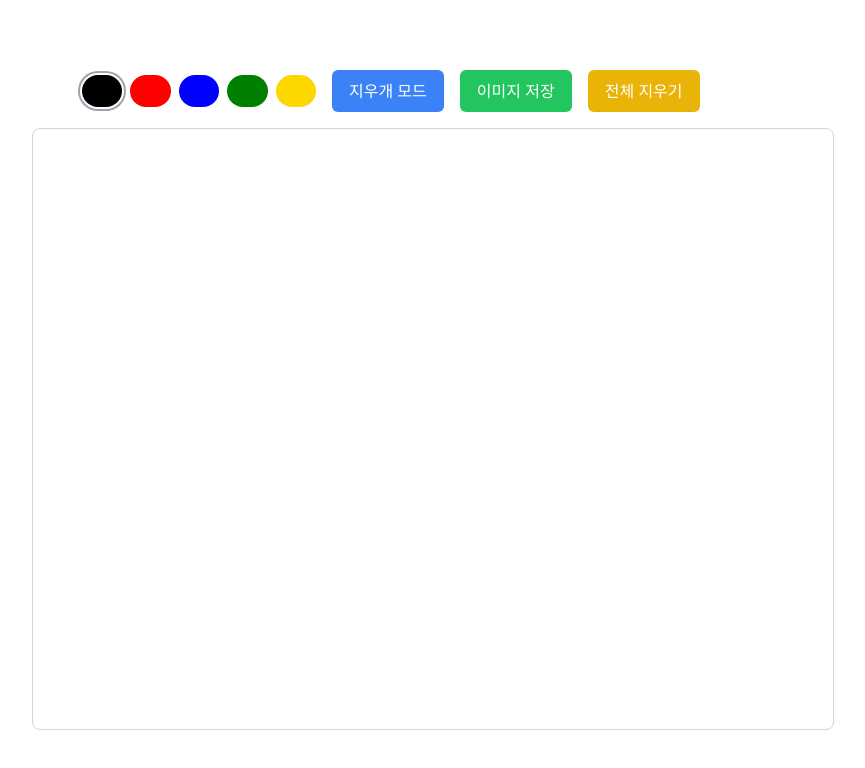
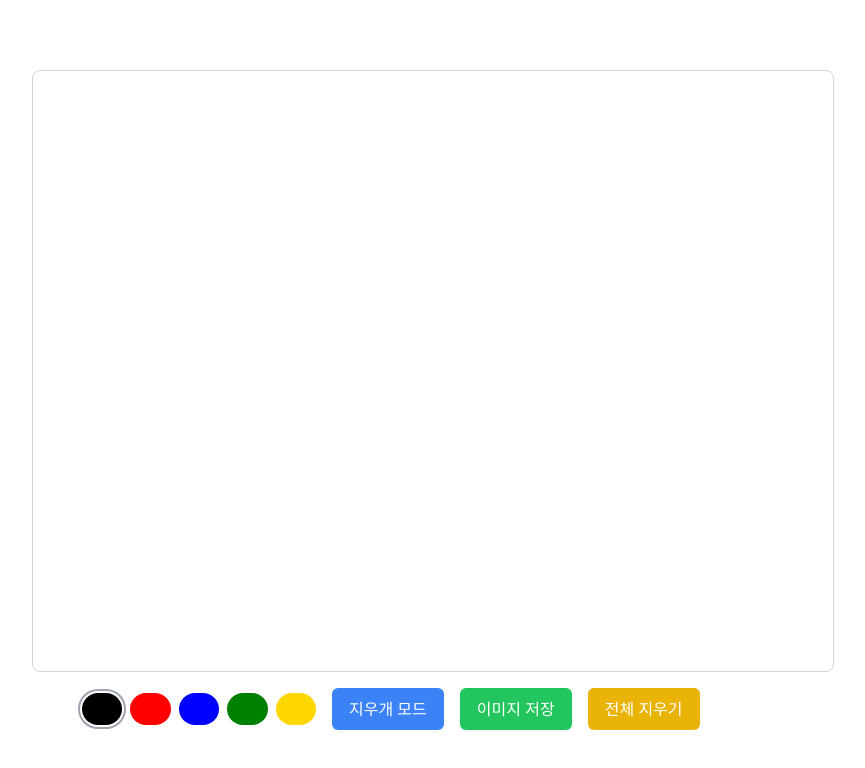
Before and after one commit to hjhj97/gpt-drawing-quiz.frontend, a React (Vite) app: page / in a window 1280 px wide. Shown: the top 768 px of the page, without its empty margins (207-1072 px from the left). Built offline with nearby package versions, Linux system fonts and the light colour scheme.

Commit message:
refactor: CanvasController 분리

```diff
--- a/src/components/Canvas.tsx
+++ b/src/components/Canvas.tsx
@@ -1,37 +1,11 @@
 import React from "react";
-import { useCanvas, COLORS } from "../hooks/useCanvas";
+import { useCanvas } from "../hooks/useCanvas";
+import { CanvasController } from "./CanvasController";
 
 interface CanvasProps {
   width?: number;
   height?: number;
 }
-
-interface ColorButtonProps {
-  color: string;
-  isSelected: boolean;
-  onClick: () => void;
-  disabled?: boolean;
-}
-
-// 색상 선택 버튼 컴포넌트
-const ColorButton: React.FC<ColorButtonProps> = ({
-  color,
-  isSelected,
-  onClick,
-  disabled,
-}) => (
-  <button
-    onClick={onClick}
-    disabled={disabled}
-    className={`
-      w-8 h-8 rounded-full transition-all
-      ${isSelected ? "ring-2 ring-offset-2 ring-gray-400" : ""}
-      ${disabled ? "opacity-50 cursor-not-allowed" : "hover:scale-110"}
-    `}
-    style={{ backgroundColor: color }}
-    aria-label={`Select ${color} color`}
-  />
-);
 
 const Canvas: React.FC<CanvasProps> = ({ width = 800, height = 600 }) => {
   const {
@@ -49,51 +23,6 @@ const Canvas: React.FC<CanvasProps> = ({ width = 800, height = 600 }) => {
 
   return (
     <div className="flex flex-col gap-4">
-      <div className="flex items-center gap-4">
-        <div className="flex items-center gap-2">
-          <span className="mr-2">색상:</span>
-          <div className="flex gap-2">
-            {Object.entries(COLORS).map(([name, color]) => (
-              <ColorButton
-                key={color}
-                color={color}
-                isSelected={currentColor === color}
-                onClick={() => setCurrentColor(color)}
-                disabled={drawingMode === "erase"}
-              />
-            ))}
-          </div>
-        </div>
-
-        <button
-          onClick={toggleMode}
-          className={`
-            px-4 py-2 rounded-md text-white transition-colors
-            ${
-              drawingMode === "erase"
-                ? "bg-red-500 hover:bg-red-600"
-                : "bg-blue-500 hover:bg-blue-600"
-            }
-          `}
-        >
-          {drawingMode === "draw" ? "지우개 모드" : "그리기 모드"}
-        </button>
-
-        <button
-          onClick={saveImage}
-          className="px-4 py-2 bg-green-500 hover:bg-green-600 text-white rounded-md transition-colors"
-        >
-          이미지 저장
-        </button>
-
-        <button
-          onClick={clearCanvas}
-          className="px-4 py-2 bg-yellow-500 hover:bg-yellow-600 text-white rounded-md transition-colors"
-        >
-          전체 지우기
-        </button>
-      </div>
-
       <canvas
         ref={canvasRef}
         width={width}
@@ -107,6 +36,15 @@ const Canvas: React.FC<CanvasProps> = ({ width = 800, height = 600 }) => {
         onMouseUp={stopDrawing}
         onMouseOut={stopDrawing}
       />
+
+      <CanvasController
+        currentColor={currentColor}
+        drawingMode={drawingMode}
+        setCurrentColor={setCurrentColor}
+        toggleMode={toggleMode}
+        saveImage={saveImage}
+        clearCanvas={clearCanvas}
+      />
     </div>
   );
 };
--- /dev/null
+++ b/src/components/CanvasController.tsx
@@ -0,0 +1,96 @@
+import React from "react";
+import { COLORS } from "../hooks/useCanvas";
+import { useCanvasController } from "../hooks/useCanvasController";
+
+interface ColorButtonProps {
+  color: string;
+  isSelected: boolean;
+  onClick: () => void;
+  disabled?: boolean;
+}
+
+const ColorButton: React.FC<ColorButtonProps> = ({
+  color,
+  isSelected,
+  onClick,
+  disabled,
+}) => (
+  <button
+    onClick={onClick}
+    disabled={disabled}
+    className={`
+      w-8 h-8 rounded-full transition-all
+      ${isSelected ? "ring-2 ring-offset-2 ring-gray-400" : ""}
+      ${disabled ? "opacity-50 cursor-not-allowed" : "hover:scale-110"}
+    `}
+    style={{ backgroundColor: color }}
+    aria-label={`Select ${color} color`}
+  />
+);
+
+interface CanvasControllerProps {
+  currentColor: string;
+  drawingMode: "draw" | "erase";
+  setCurrentColor: (color: string) => void;
+  toggleMode: () => void;
+  saveImage: () => void;
+  clearCanvas: () => void;
+}
+
+export const CanvasController: React.FC<CanvasControllerProps> = (props) => {
+  const {
+    currentColor,
+    drawingMode,
+    setCurrentColor,
+    toggleMode,
+    saveImage,
+    clearCanvas,
+  } = useCanvasController(props);
+
+  return (
+    <div className="flex items-center gap-4">
+      <div className="flex items-center gap-2">
+        <span className="mr-2">색상:</span>
+        <div className="flex gap-2">
+          {Object.entries(COLORS).map(([name, color]) => (
+            <ColorButton
+              key={color}
+              color={color}
+              isSelected={currentColor === color}
+              onClick={() => setCurrentColor(color)}
+              disabled={drawingMode === "erase"}
+            />
+          ))}
+        </div>
+      </div>
+
+      <button
+        onClick={toggleMode}
+        className={`
+          px-4 py-2 rounded-md text-white transition-colors
+          ${
+            drawingMode === "erase"
+              ? "bg-red-500 hover:bg-red-600"
+              : "bg-blue-500 hover:bg-blue-600"
+          }
+        `}
+      >
+        {drawingMode === "draw" ? "지우개 모드" : "그리기 모드"}
+      </button>
+
+      <button
+        onClick={saveImage}
+        className="px-4 py-2 bg-green-500 hover:bg-green-600 text-white rounded-md transition-colors"
+      >
+        이미지 저장
+      </button>
+
+      <button
+        onClick={clearCanvas}
+        className="px-4 py-2 bg-yellow-500 hover:bg-yellow-600 text-white rounded-md transition-colors"
+      >
+        전체 지우기
+      </button>
+    </div>
+  );
+};
--- /dev/null
+++ b/src/hooks/useCanvasController.ts
@@ -0,0 +1,26 @@
+interface UseCanvasControllerProps {
+  currentColor: string;
+  drawingMode: "draw" | "erase";
+  setCurrentColor: (color: string) => void;
+  toggleMode: () => void;
+  saveImage: () => void;
+  clearCanvas: () => void;
+}
+
+export const useCanvasController = ({
+  currentColor,
+  drawingMode,
+  setCurrentColor,
+  toggleMode,
+  saveImage,
+  clearCanvas,
+}: UseCanvasControllerProps) => {
+  return {
+    currentColor,
+    drawingMode,
+    setCurrentColor,
+    toggleMode,
+    saveImage,
+    clearCanvas,
+  };
+};
```
